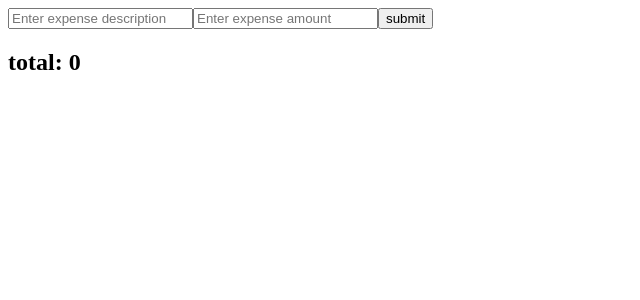
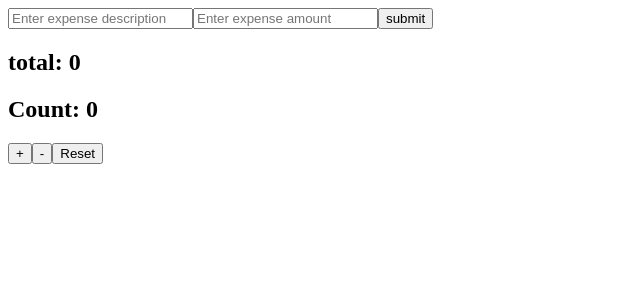
Before and after one commit to nikitaasingh10/financeDashboard, a React (Vite) app: page / in a window 1280 px wide. Shown: the top 300 px of the page, without its empty margins (0-640 px from the left). Built offline with nearby package versions, Linux system fonts and the light colour scheme.

Commit message:
Exploring useReducer hook

```diff
--- a/src/App.jsx
+++ b/src/App.jsx
@@ -2,7 +2,7 @@ import React from "react";
 import {useState, useReducer} from "react";
 import useLocalStorage from "./hooks/useLocalStorage";
 import Card from "./Card"
-
+import Counter from "./Counter";
 
 const App = () => {
     const [expenseAmount, setExpenseAmount] = useState("");
@@ -45,6 +45,8 @@ const App = () => {
 
             <h2>total: {totalExpenses}</h2>
 
+            <Counter/>
+
         </form>
     );
 };
--- /dev/null
+++ b/src/Counter.jsx
@@ -0,0 +1,29 @@
+import { useReducer } from "react";
+
+const counterReducer = (state, action) => {
+    switch(action.type) {
+        case 'Increment':
+            return state + 1;
+        case 'Decrement':
+            return state - 1;
+        case 'Reset':
+            return 0;
+        default:
+            return state;
+    }
+};
+
+const Counter = () => {
+    const [count, dispatch] = useReducer(counterReducer, 0);
+
+    return (
+        <div>
+            <h2>Count: {count}</h2>
+            <button type="button" onClick={() => dispatch({type: 'Increment'})}>+</button>
+            <button type="button" onClick={() => dispatch({type: 'Decrement'})}>-</button>
+            <button type="button" onClick={() => dispatch({type: 'Reset'})}>Reset</button>
+        </div>
+    );
+};
+
+export default Counter;
```
